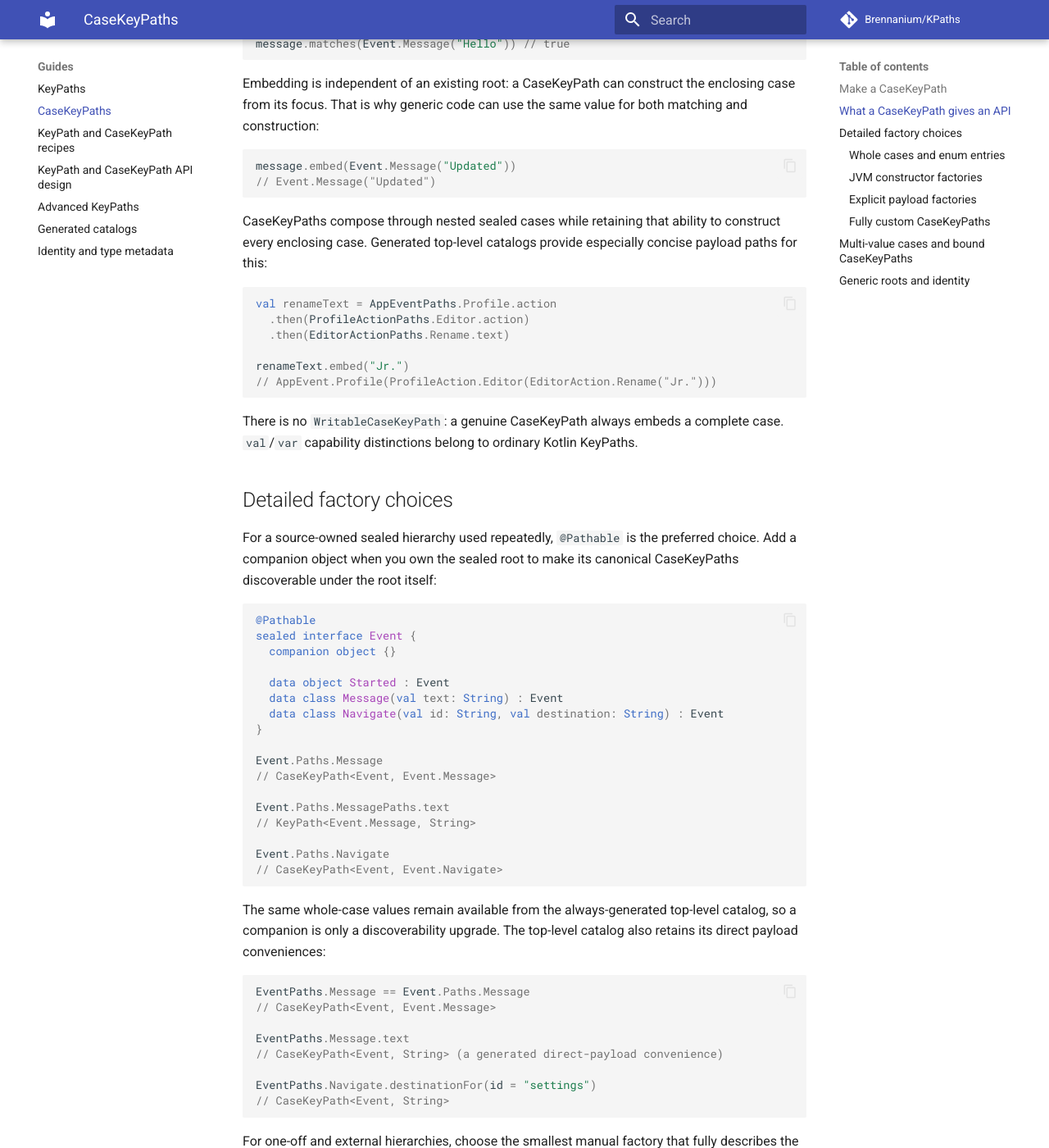
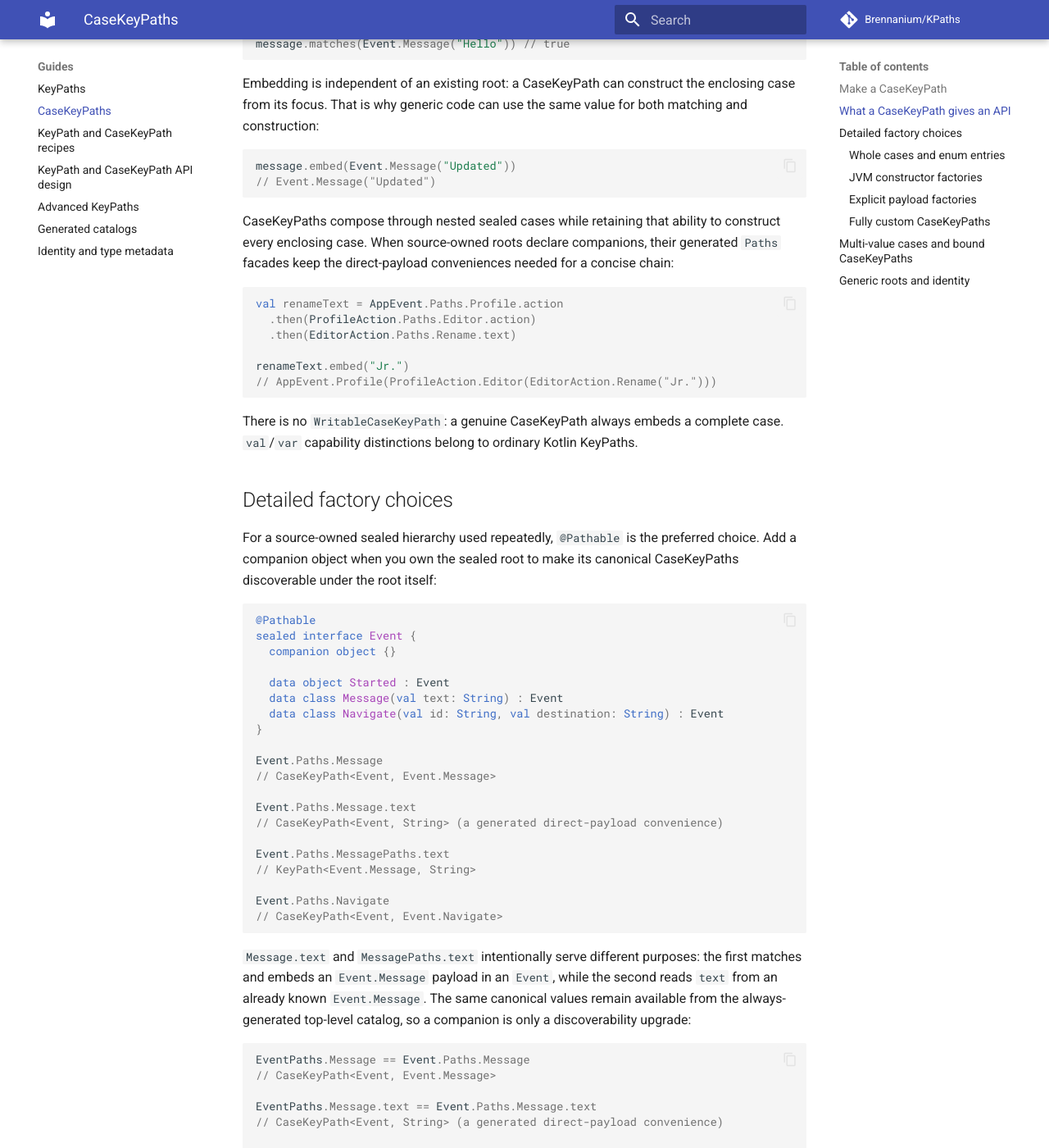
Before and after one commit to Brennanium/KPaths, an MkDocs documentation site: the page built from docs/case-paths.md, in a window 1280 px wide and 1400 px high, scrolled down 1386 px. Shown: the whole window at 82% size. Built offline with MkDocs 1.6.1 and Material for MkDocs 9.7.7, drawn with Linux system fonts in a browser that asks for light colours; comment, search, counter and statistics services are not loaded.

Commit message:
Preserve case payload paths in companion catalogs

````diff
--- a/docs/case-paths.md
+++ b/docs/case-paths.md
@@ -70,12 +70,13 @@ message.embed(Event.Message("Updated"))
 ```
 
 CaseKeyPaths compose through nested sealed cases while retaining that ability to construct every
-enclosing case. Generated top-level catalogs provide especially concise payload paths for this:
+enclosing case. When source-owned roots declare companions, their generated `Paths` facades keep
+the direct-payload conveniences needed for a concise chain:
 
 ```kotlin
-val renameText = AppEventPaths.Profile.action
-  .then(ProfileActionPaths.Editor.action)
-  .then(EditorActionPaths.Rename.text)
+val renameText = AppEvent.Paths.Profile.action
+  .then(ProfileAction.Paths.Editor.action)
+  .then(EditorAction.Paths.Rename.text)
 
 renameText.embed("Jr.")
 // AppEvent.Profile(ProfileAction.Editor(EditorAction.Rename("Jr.")))
@@ -103,6 +104,9 @@ sealed interface Event {
 Event.Paths.Message
 // CaseKeyPath<Event, Event.Message>
 
+Event.Paths.Message.text
+// CaseKeyPath<Event, String> (a generated direct-payload convenience)
+
 Event.Paths.MessagePaths.text
 // KeyPath<Event.Message, String>
 
@@ -110,15 +114,16 @@ Event.Paths.Navigate
 // CaseKeyPath<Event, Event.Navigate>
 ```
 
-The same whole-case values remain available from the always-generated top-level catalog, so a
-companion is only a discoverability upgrade. The top-level catalog also retains its direct payload
-conveniences:
+`Message.text` and `MessagePaths.text` intentionally serve different purposes: the first matches
+and embeds an `Event.Message` payload in an `Event`, while the second reads `text` from an already
+known `Event.Message`. The same canonical values remain available from the always-generated
+top-level catalog, so a companion is only a discoverability upgrade:
 
 ```kotlin
 EventPaths.Message == Event.Paths.Message
 // CaseKeyPath<Event, Event.Message>
 
-EventPaths.Message.text
+EventPaths.Message.text == Event.Paths.Message.text
 // CaseKeyPath<Event, String> (a generated direct-payload convenience)
 
 EventPaths.Navigate.destinationFor(id = "settings")
````
Also changed, not shown: docs/generation.md (+3 -0 lines), docs/recipes.md (+9 -3 lines), 3 other files.
